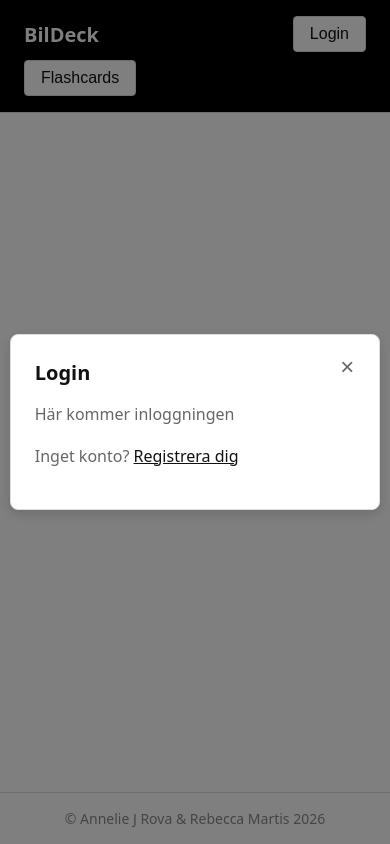
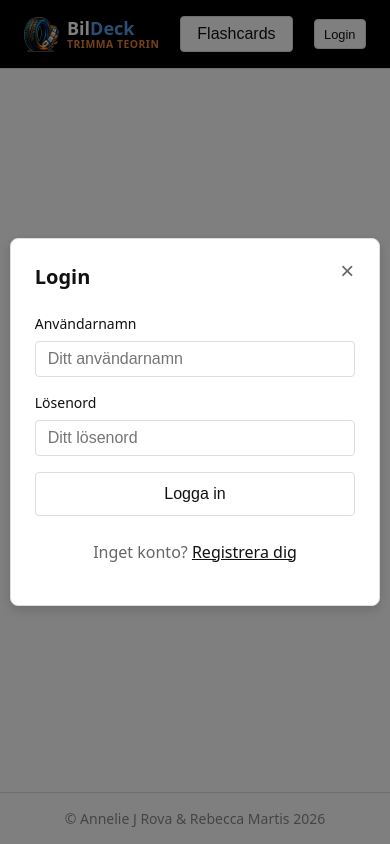
Before and after one commit to Beckasinis/BilDeck, a React (Vite) app: page / in a window 390 px wide. Both pictures are taken after a click on the button "Login". Built offline with nearby package versions, Linux system fonts and the light colour scheme.

Commit message:
feat(header): header css updated with logo and modal css and responsive for mobile

```diff
--- a/src/components/dropdown/dropdown.css
+++ b/src/components/dropdown/dropdown.css
@@ -1,5 +1,6 @@
 .dropdown {
   position: relative;
+  display: flex;
 }
 
 .dropdown-button {
@@ -18,34 +19,37 @@
 }
 
 .dropdown-menu {
-  position: absolute;
-  top: 100%;
+  position: fixed;
+  top: 70px;
   left: 0;
+  right: 0;
   list-style: none;
   background: #fff;
-  border: 1px solid #ddd;
-  border-top: none;
-  border-radius: 0 0 4px 4px;
-  margin-top: -1px;
-  min-width: 150px;
+  border-bottom: 1px solid #ddd;
+  display: flex;
+  justify-content: center;
+  gap: 3rem;
+  padding: 1rem 2rem;
   box-shadow: 0 4px 6px rgba(0, 0, 0, 0.1);
   z-index: 100;
+  white-space: nowrap;
 }
 
 .dropdown-item {
   display: block;
-  width: 100%;
-  padding: 0.75rem 1rem;
+  padding: 0;
   border: none;
   background: none;
   color: #111;
-  text-align: left;
+  text-align: center;
   cursor: pointer;
   font-size: 1rem;
 }
 
 .dropdown-item:hover {
-  background: #f5f5f5;
+  background: none;
+  color: #666;
+  text-decoration: underline;
 }
 
 .dropdown-item:last-child {
--- a/src/components/header/header.css
+++ b/src/components/header/header.css
@@ -13,13 +13,46 @@ header {
 
 .logo {
   flex: 0 0 auto;
+  display: flex;
+  align-items: center;
+  gap: 0.75rem;
+}
+
+.logo-part1 {
+  color: #ffffff;
+}
+
+.logo-part2 {
+  color: #559ce3;
+}
+
+.logo-part3 {
+  color: #ea832f;
+  margin: 0;
+  font-size: 0.75rem;
+  font-weight: 600;
+  letter-spacing: 1px;
+  text-transform: uppercase;
+  line-height: 1;
+}
+
+.logo img {
+  height: 100px;
+  width: auto;
+  flex-shrink: 0;
+}
+
+.logo>div {
+  display: flex;
+  flex-direction: column;
 }
 
 .logo h1 {
   font-size: 1.5rem;
   color: #fff;
-  margin: 0;
+  margin: 0 0 0.25rem 0;
   font-weight: 600;
+  line-height: 1;
 }
 
 nav {
@@ -56,21 +89,33 @@ nav {
 /* Responsive - mobile first */
 @media (max-width: 480px) {
   header {
-    flex-wrap: wrap;
     gap: 0.5rem;
   }
 
+  .logo {
+    gap: 0.5rem;
+  }
+
+  .logo img {
+    height: 35px;
+  }
+
   .logo h1 {
-    font-size: 1.25rem;
+    font-size: 1.125rem;
+    margin: 0 0 0.15rem 0;
+  }
+
+  .logo-part3 {
+    font-size: 0.65rem;
+    letter-spacing: 0.5px;
   }
 
   nav {
-    flex-basis: 100%;
-    order: 3;
-    justify-content: flex-start;
+    flex: 0.5;
   }
 
-  .auth-button {
-    order: 2;
+  .auth-button button {
+    padding: 0.4rem 0.6rem;
+    font-size: 0.8rem;
   }
 }
--- a/src/components/header/header.jsx
+++ b/src/components/header/header.jsx
@@ -24,7 +24,14 @@ function Header() {
   return (
     <header>
       <div className="logo">
-        <h1>BilDeck</h1>
+        <img src="/img/apple-touch-icon.png" alt="logo BilDeck" />
+        <div>
+          <h1>
+            <span className="logo-part1">Bil</span>
+            <span className="logo-part2">Deck</span>
+          </h1>
+          <p className="logo-part3">TRIMMA TEORIN</p>
+        </div>
       </div>
 
       <nav>
--- a/src/components/loginModal/LoginModal.jsx
+++ b/src/components/loginModal/LoginModal.jsx
@@ -14,9 +14,30 @@ function LoginModal({ onClose }) {
         <button className="modal-close" onClick={onClose}>×</button>
 
         <h1>Login</h1>
-        <p>Här kommer inloggningen</p>
 
-        <p>Inget konto? <Link to="/signup" onClick={onClose}>Registrera dig</Link></p>
+        <form>
+          <div className="form-group">
+            <label htmlFor="username">Användarnamn</label>
+            <input
+              type="text"
+              id="username"
+              placeholder="Ditt användarnamn"
+            />
+          </div>
+
+          <div className="form-group">
+            <label htmlFor="password">Lösenord</label>
+            <input
+              type="password"
+              id="password"
+              placeholder="Ditt lösenord"
+            />
+          </div>
+
+          <button type="submit" className="submit-button">Logga in</button>
+        </form>
+
+        <p className="signup-link">Inget konto? <Link to="/signup" onClick={onClose}>Registrera dig</Link></p>
       </div>
     </div>
   );
--- a/src/components/loginModal/loginModal.css
+++ b/src/components/loginModal/loginModal.css
@@ -77,3 +77,59 @@
     font-size: 1.25rem;
   }
 }
+
+form {
+  display: flex;
+  flex-direction: column;
+  gap: 1rem;
+  margin: 1.5rem 0;
+}
+
+.form-group {
+  display: flex;
+  flex-direction: column;
+  gap: 0.5rem;
+}
+
+.form-group label {
+  font-size: 0.875rem;
+  font-weight: 500;
+  color: #111;
+}
+
+.form-group input {
+  padding: 0.5rem 0.75rem;
+  border: 1px solid #ddd;
+  border-radius: 4px;
+  font-size: 1rem;
+  color: #111;
+  background: #fff;
+}
+
+.form-group input:focus {
+  outline: none;
+  border-color: #999;
+  box-shadow: 0 0 0 2px rgba(0, 0, 0, 0.1);
+}
+
+.submit-button {
+  padding: 0.75rem 1rem;
+  background: #fff;
+  border: 1px solid #ddd;
+  border-radius: 4px;
+  font-size: 1rem;
+  font-weight: 500;
+  cursor: pointer;
+  color: #111;
+  transition: all 0.2s ease;
+}
+
+.submit-button:hover {
+  background: #f5f5f5;
+  border-color: #999;
+}
+
+.signup-link {
+  text-align: center;
+  margin-top: 1rem;
+}
```
